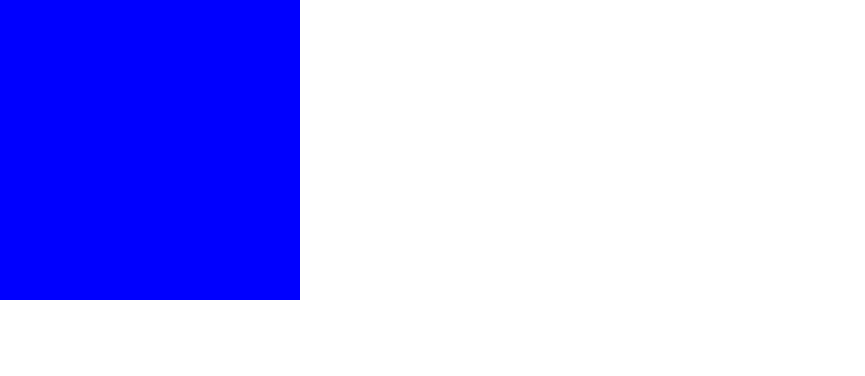
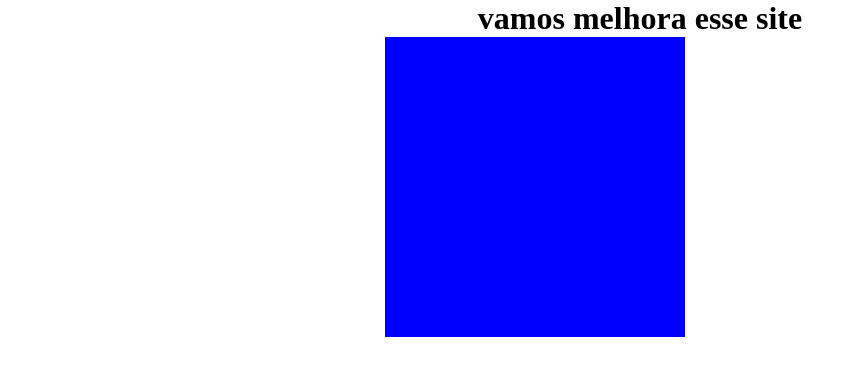
Before and after one commit to doogo09568-blip/Projeto-HTML, a plain HTML site: page brincando com codigo/index.html in a window 1280 px wide. Shown: the whole page, without its empty margins (0-865 px from the left). Drawn offline with Linux system fonts and the light colour scheme.

Commit message:
altera criação de um h1 index.html

```diff
--- a/brincando com codigo/index.html
+++ b/brincando com codigo/index.html
@@ -9,6 +9,7 @@
 </head>
 
 <body>
+    <h1>vamos melhora esse site</h1>
     <div class="minha-div" >
 
     </div>
--- a/brincando com codigo/styles.css
+++ b/brincando com codigo/styles.css
@@ -3,10 +3,14 @@
     padding: 0px;
     box-sizing: border-box;
 }
+h1 {
+    text-align:center;
+}
 .minha-div {
     background-color:blue;
     height:300px;
     width:300px;
+    margin-left:385px;
 }
 @media (max-width:600px){
     div {
```
